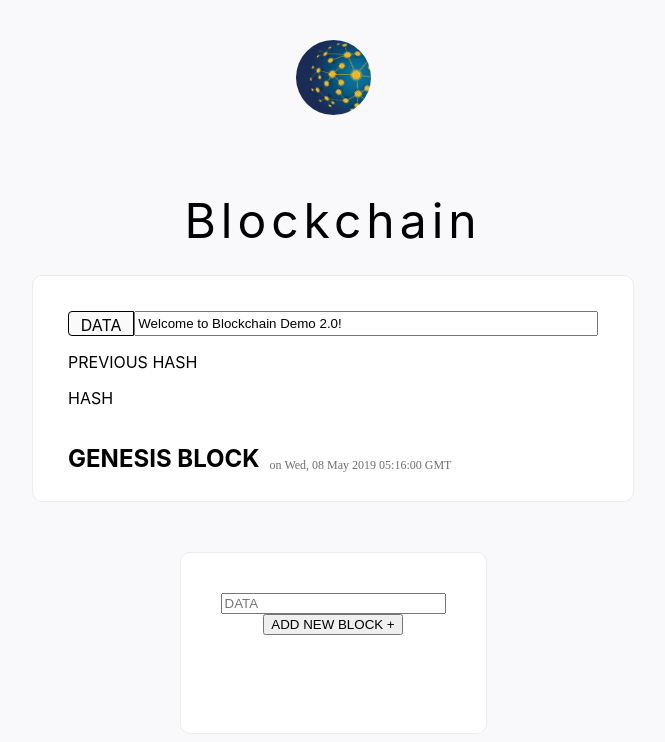
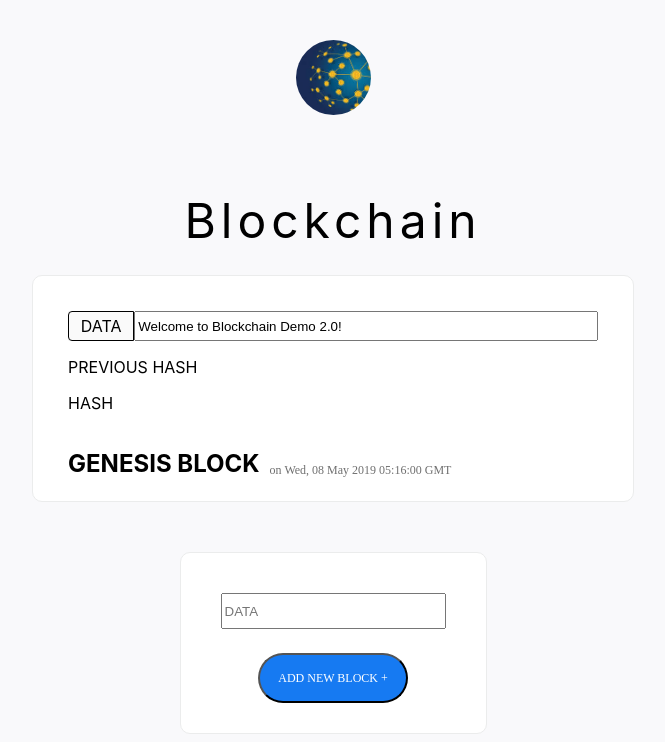
Before and after one commit to cryptoempire/BlockchainDemo-React, a React (Create React App) app: page / in a window 1280 px wide. Shown: the top 742 px of the page, without its empty margins (307-972 px from the left). Built offline with nearby package versions, Linux system fonts and the light colour scheme.

Commit message:
button and positioning

```diff
--- a/src/App.css
+++ b/src/App.css
@@ -11,3 +11,7 @@
   font-size: 12px;
   font-family: "Segoe";
 }
+
+input:hover {
+  border-color: rgba(14, 183, 236, 0.77);
+}
--- a/src/components/AddCard/AddCard.css
+++ b/src/components/AddCard/AddCard.css
@@ -10,4 +10,20 @@
 
 .addBlock input {
   width: 225px;
+  height: 30px;
 }
+
+button {
+  margin-top: 24px;
+  height: 50px;
+  border-radius: 25px;
+  background-color: rgb(22, 122, 242);
+  font-family: 'DINPro';
+  font-size: 12px;
+  width: 150px;
+  color: white;
+}
+
+button:focus {
+  outline: 0;
+}
--- a/src/components/AddCard/AddCard.js
+++ b/src/components/AddCard/AddCard.js
@@ -7,7 +7,7 @@ const AddCard = () => {
       <div class="container">
         <div class="addBlock">
           <div class="container"><input id='dataInput' type="text" name="" placeholder="DATA" /></div>
-          <div class="container">
+          <div class="container font">
               <button id='enter'>ADD NEW BLOCK +</button>
             </div>
           </div>
--- a/src/components/GenesisBlock/GenesisBlock.css
+++ b/src/components/GenesisBlock/GenesisBlock.css
@@ -17,15 +17,14 @@
   display: grid;
   grid-template-columns: 2fr 14fr;
   width: 530px;
-  height: 25px;
+  height: 30px;
   background-color: rgb(250, 250, 250);
 }
 
 .dataBox {
   display: flex;
   justify-content: center;
-  align-content: center;
-  padding-top: 3px;
+  align-items: center;
   border: solid 1px;
   border-top-left-radius: 4px;
   border-bottom-left-radius: 4px;
```
Also changed, not shown: 1 other file (tests, documents, lock files or other folders).
